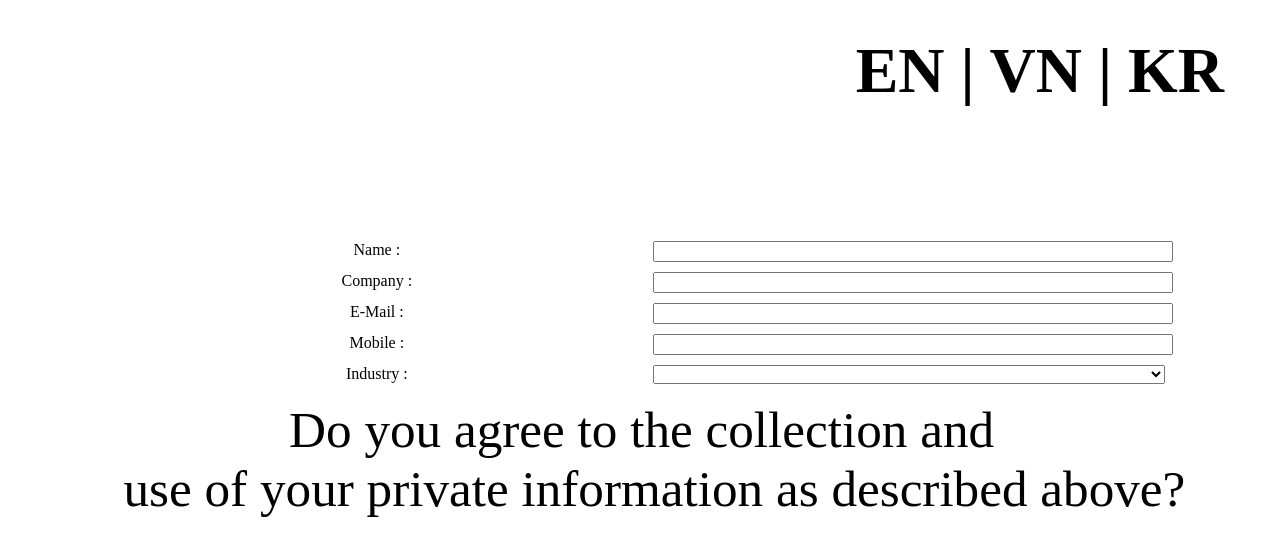
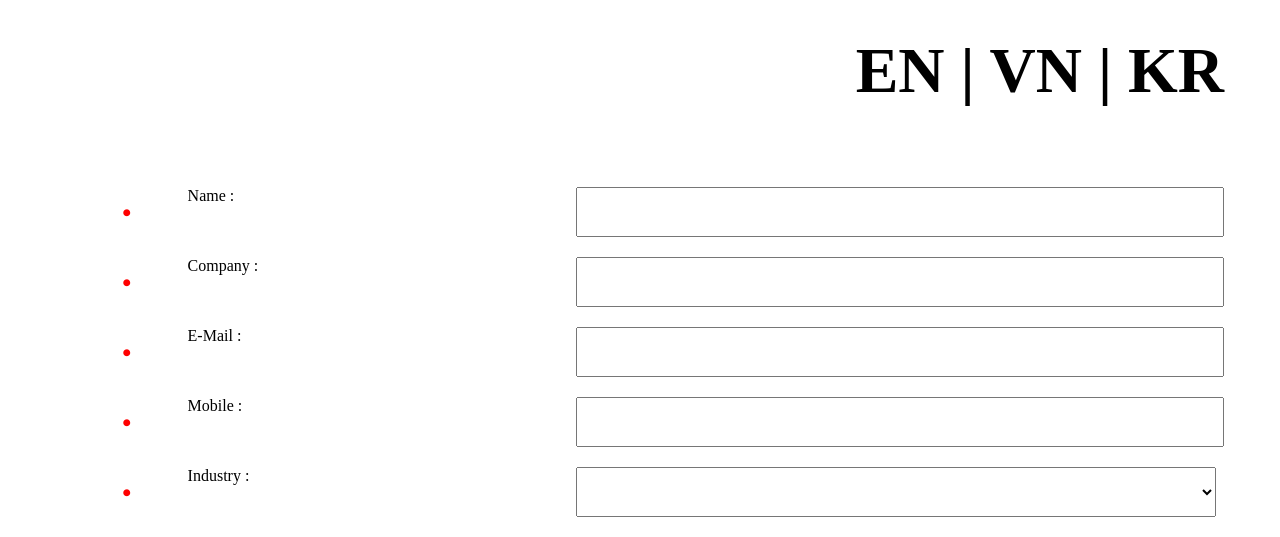
Before and after one commit to Kiiiiiiiiiiiiiiiiiii/Survey, a Vue app in the folder survey-client/: page /main in a window 1280 px wide. Shown: the top 537 px of the page. Built offline with nearby package versions, Linux system fonts and the light colour scheme; the HTML template or start-up script is replaced by a standard one; a web font is replaced by a local one.

Commit message:
grid 수정

```diff
--- a/survey-client/src/pages/Home.vue
+++ b/survey-client/src/pages/Home.vue
@@ -7,21 +7,26 @@
         <br>
         <br>
         <br>
-        <br>
-        <br>
-        <br>
     </div>
     <div class="home-main-container">
         <div>
             <div class="grid-container">
-                {{ $t('name') }} : <input class="input-element" v-model="state.form.name"/>
-                {{ $t('company') }} : <input class="input-element" v-model="state.form.company"/>
-                {{ $t('email') }} : <input class="input-element" :class="{'input-danger': emailHasError }"
+                <div class="inner-grid">
+                    <p style="color: red">⦁</p> {{ $t('name') }} : <input required class="input-element" v-model="state.form.name"/>
+                </div>
+                <div class="inner-grid">
+                    <p style="color: red">⦁</p> {{ $t('company') }} : <input class="input-element" v-model="state.form.company"/>
+                </div>
+                <div class="inner-grid">
+                    <p style="color: red">⦁</p> {{ $t('email') }} : <input class="input-element" :class="{'input-danger': emailHasError }"
                                                  v-model="state.form.email"/>
-                <!--            <p v-show="valid.email" class="input-error"> 이메일 오류 </p>-->
-                {{ $t('phone') }} : <input class="input-element" :class="{'input-danger': emailHasError }"
+                </div>
+                <div class="inner-grid">
+                    <p style="color: red">⦁</p> {{ $t('phone') }} : <input class="input-element" :class="{'input-danger': emailHasError }"
                                                  v-model="state.form.phone"/>
-                {{ $t('industry') }} :
+                </div>
+                <div class="inner-grid">
+                    <p style="color: red">⦁</p> {{ $t('industry') }} :
                     <select class="input-element" v-model="state.form.industry">
                         <option>{{ $t('confectionary') }}</option>
                         <option>{{ $t('dessert') }}</option>
@@ -29,6 +34,7 @@
                         <option>{{ $t('alternativeFood') }}</option>
                         <option>{{ $t('etc') }}</option>
                     </select>
+                </div>
             </div>
 
             <div class="container-element-agree">
@@ -156,14 +162,21 @@ export default {
 
 .grid-container {
     display: grid;
-    grid-template-columns: 1fr 1fr; /* 2x2 그리드 생성 */
-    gap: 10px; /* 그리드 아이템 간의 간격 설정 */
-    text-align: center;
+   /* grid-template-columns: 2fr 2fr; !* 2x2 그리드 생성 *!*/
+    grid-template-rows: 1fr 1fr; /* 2개의 행을 생성 */
+    gap: 20px; /* 그리드 아이템 간의 간격 설정 */
+    padding-left: 4vw;
+    text-align: left;
     font-family: NotoSans-Bold
+}
+.inner-grid{
+    display: grid;
+    grid-template-columns: 1fr 6fr 10fr;
+    /*grid-template-rows: 2fr 2fr 2fr;*/
 }
 
 .input-element {
-    width: 40vw;
+    width: 50vw;
 }
 
 .container-element-agree {
```
Lines whose indentation alone changed are shown as unchanged.
